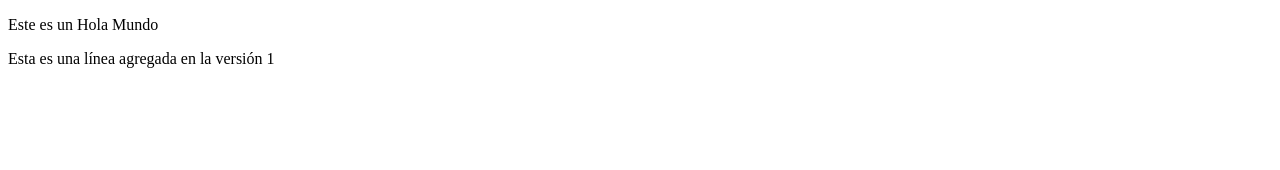
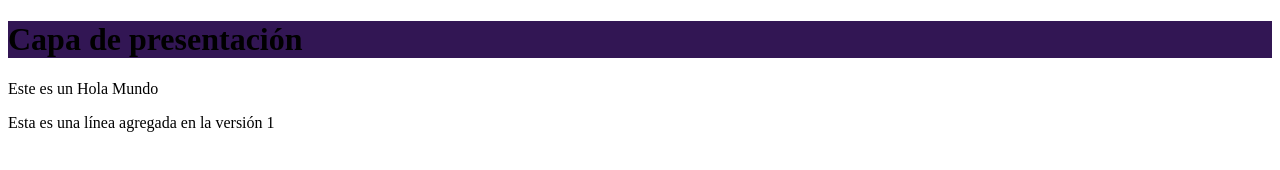
Before and after one commit to ghigoviu/proyecto1, a plain HTML site: page index.html in a window 1280 px wide. Drawn offline with Linux system fonts and the light colour scheme.

Commit message:
Agregado archivo css

```diff
--- a/estilos.css
+++ b/estilos.css
@@ -1,3 +1,7 @@
 p{
   align-items: center;
 }
+
+h1{
+  background: #321654
+}
--- a/index.html
+++ b/index.html
@@ -6,6 +6,7 @@
     <title>Ejemplo con git v1</title>
   </head>
   <body>
+    <h1>Capa de presentación</h1>
     <p>Este es un Hola Mundo</p>
     <p>Esta es una línea agregada en la versión 1</p>
   </body>
```
